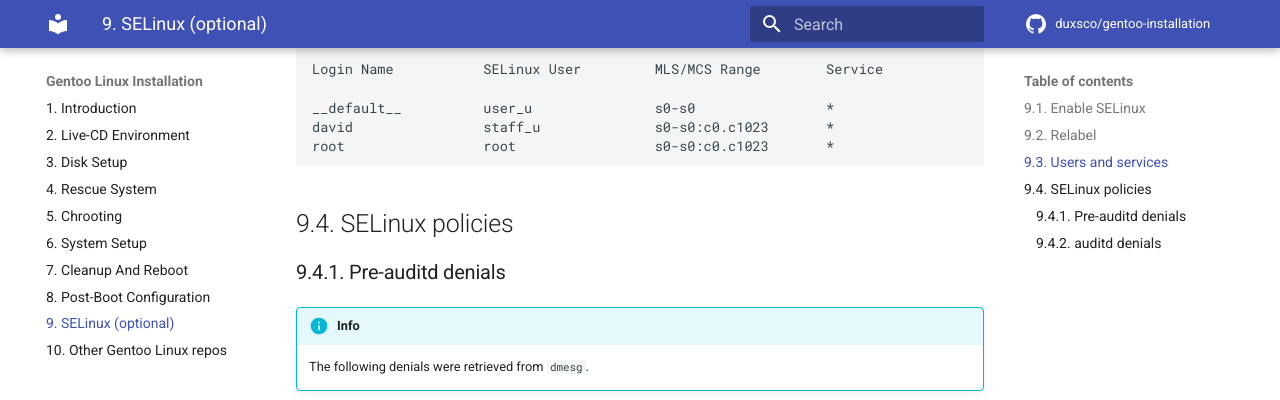
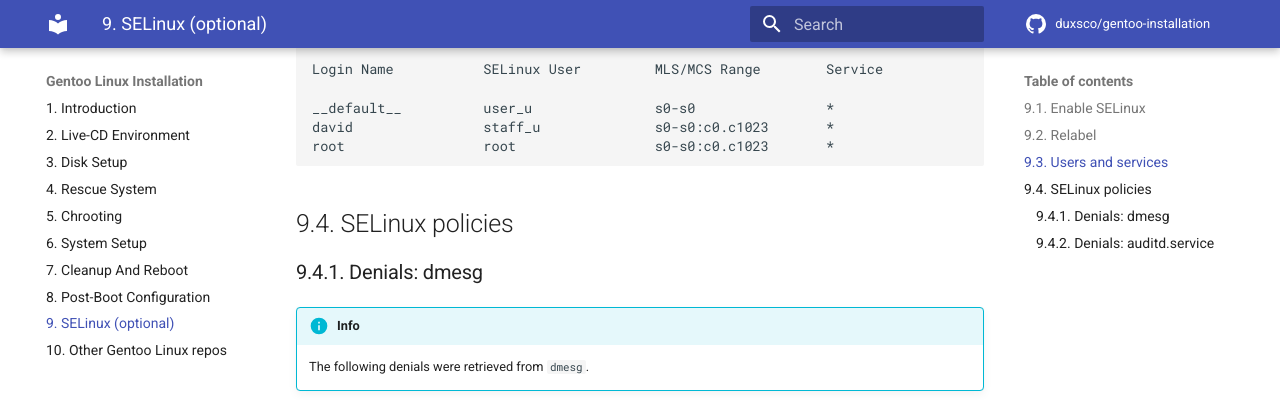
Before and after one commit to duxsco/gentoo-installation, an MkDocs documentation site: the page built from docs/selinux.md, in a window 1280 px wide and 900 px high, scrolled down 2551 px. Shown: the top 400 px of the window. Built offline with MkDocs 1.6.1 and Material for MkDocs 9.7.7, drawn with Linux system fonts in a browser that asks for light colours; comment, search, counter and statistics services are not loaded; some of the changed text lies outside the part shown.

Commit message:
Update subtitles

````diff
--- a/docs/selinux.md
+++ b/docs/selinux.md
@@ -123,7 +123,7 @@ root                 root                 s0-s0:c0.c1023       *
 
 ## 9.4. SELinux policies
 
-### 9.4.1. Pre-auditd denials
+### 9.4.1. Denials: dmesg
 
 !!! info
     The following denials were retrieved from `dmesg`.
@@ -332,7 +332,7 @@ allow init_t systemd_resolved_runtime_t:dir mounton;
 ❯ setsebool -P init_mounton_non_security on
 ```
 
-### 9.4.2. auditd denials
+### 9.4.2. Denials: auditd.service
 
 !!! info
     The following denials were retrieved with the help of `auditd.service`.
````
